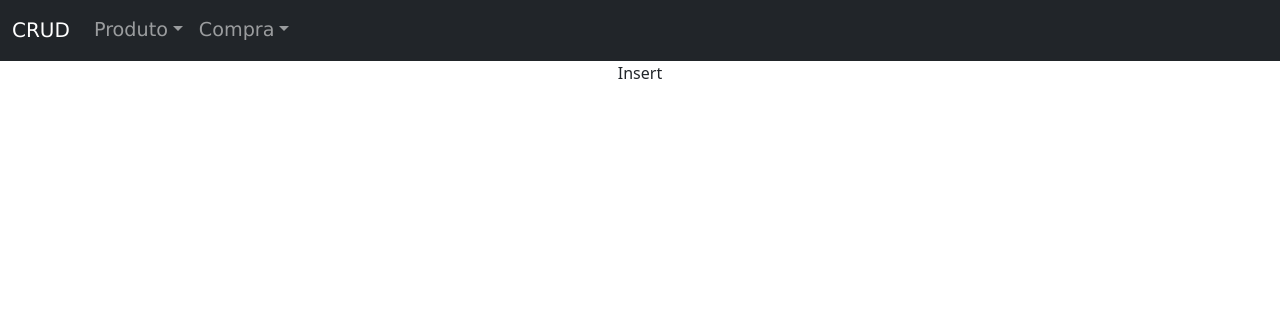
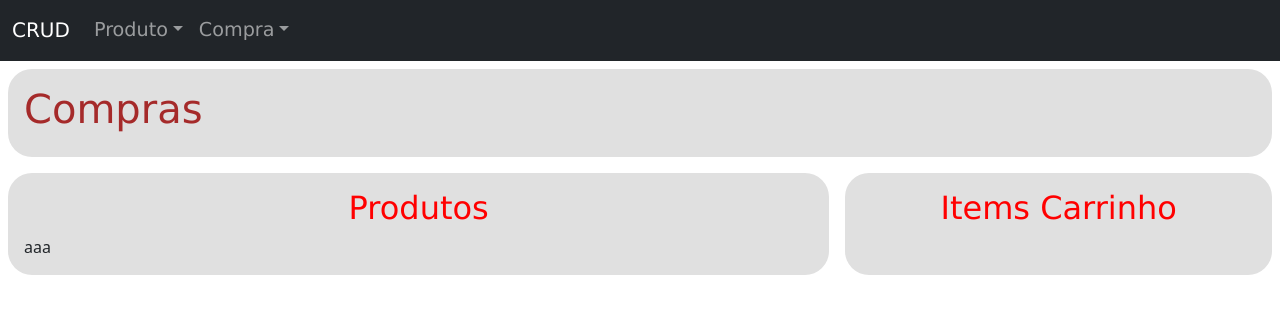
Before and after one commit to andre-vg/Desafio_ICTS, a React (Create React App) app in the folder client/: page /InsertCompra in a window 1280 px wide. Shown: the top 314 px of the page. Built offline with nearby package versions, Linux system fonts and the light colour scheme.

Commit message:
começando tela compras

```diff
--- a/client/src/App.js
+++ b/client/src/App.js
@@ -16,6 +16,7 @@ import InsertCompra from "./compra/InsertCompra";
 import ReadCompra from "./compra/ReadCompra";
 import UpdateCompra from "./compra/UpdateCompra";
 import DropCompra from "./compra/DropCompra";
+import './components/compras.css';
 
 function App() {
   return (
--- /dev/null
+++ b/client/src/components/Basket.js
@@ -0,0 +1,12 @@
+import React from 'react';
+
+function Basket(props){
+    return(
+        <aside className='blocked coluna-1'>
+            <h2>Items Carrinho</h2>
+        </aside>
+    );
+}
+
+
+export default  Basket;
--- /dev/null
+++ b/client/src/components/Header.js
@@ -0,0 +1,16 @@
+import React from 'react';
+
+function Header(){
+    return(
+        <header className='linha blocked center'>
+            <div>
+                <a href='#'>
+                    <h1>Compras</h1>
+                </a>
+            </div>
+        </header>
+    );
+}
+
+
+export default  Header;
--- /dev/null
+++ b/client/src/components/Main.js
@@ -0,0 +1,15 @@
+import React from 'react';
+
+function Main(props){
+    return(
+        <main className='blocked coluna-2'>
+            <h2>Produtos</h2>
+            <div className='linha'>
+                aaa
+            </div>
+        </main>
+    );
+}
+
+
+export default  Main;
--- /dev/null
+++ b/client/src/components/compras.css
@@ -0,0 +1,41 @@
+@import url('https://fonts.googleapis.com/css2?family=Montserrat:wght@300&display=swap');
+
+body{
+    font-family: 'Montserrat', sans-serif;
+}
+
+h1, h2, h3{
+    margin: 0.5rem 0;
+}
+h1{
+    font-size: 1.5rem;
+}
+h2{
+    font-size: 1.2rem;
+}
+h3{
+    font-size: 1rem;
+}
+
+.linha{
+    display: flex;
+    justify-content: space-between;
+}
+.coluna-1{
+    flex: 1;
+}
+.coluna-2{
+    flex: 2;
+}
+.blocked{
+    background-color: #e0e0e0;
+    padding: 1rem;
+    margin: 0.5rem;
+    border-radius: 1.5rem;
+}
+.linha.center{
+    align-items: center;
+}
+a{
+    text-decoration: none;
+}
--- a/client/src/compra/InsertCompra.js
+++ b/client/src/compra/InsertCompra.js
@@ -1,13 +1,24 @@
 import React, { useState, useEffect } from "react";
 import Axios from "axios";
-import "../rotas/styles.css";
+import "../components/compras.css";
+import Header from "../components/Header";
+import Main from "../components/Main";
+import Basket from "../components/Basket";
 function InsertCompra() {
   const [nme_produto, setnme_produto] = useState("");
   const [dsc_produto, setdsc_produto] = useState("");
   const [preco_produto, setpreco_produto] = useState("");
   const [listaProduto, setListaProduto] = useState([]);
 
-  return <div>Insert</div>;
+  return (
+    <div className="Compra">
+      <Header></Header>
+      <div className="linha">
+        <Main></Main>
+        <Basket></Basket>
+      </div>
+    </div>
+  );
 }
 
 export default InsertCompra;
```
Also changed, not shown: 1 other file (tests, documents, lock files or other folders).
